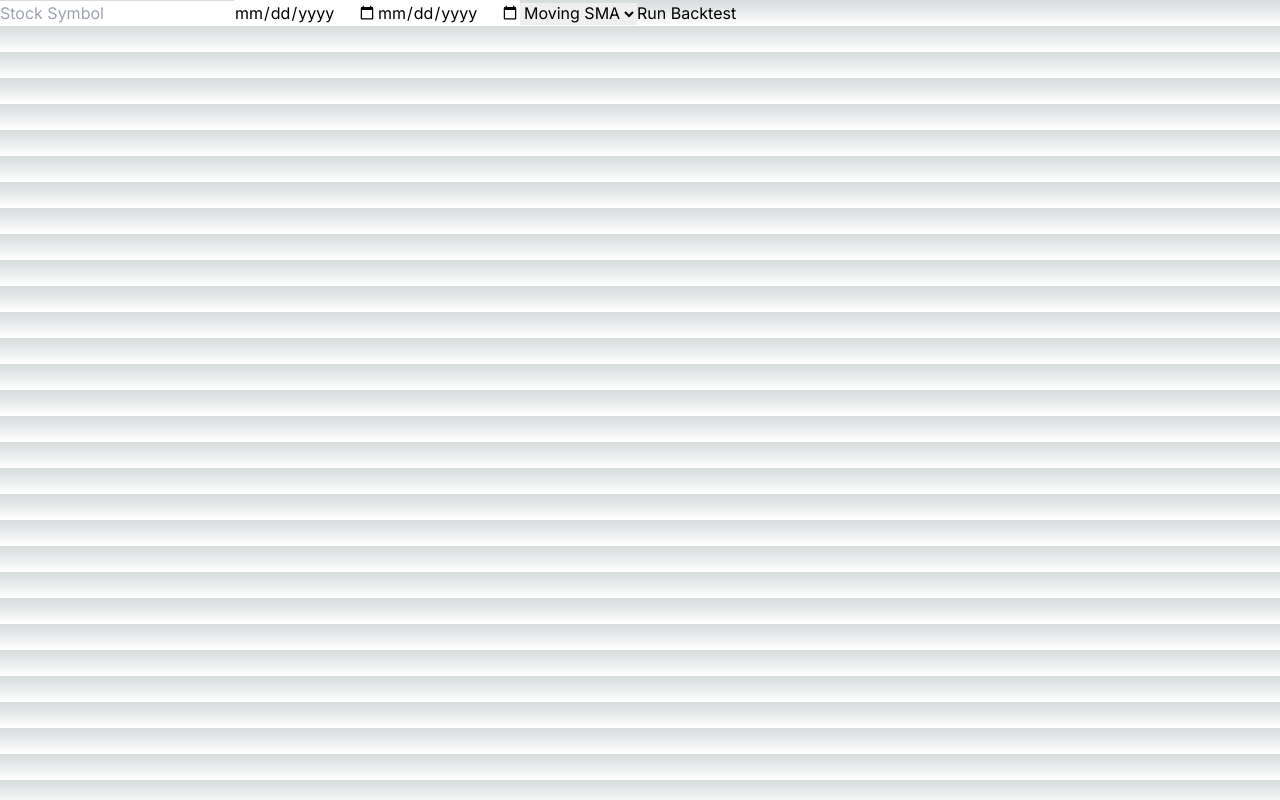
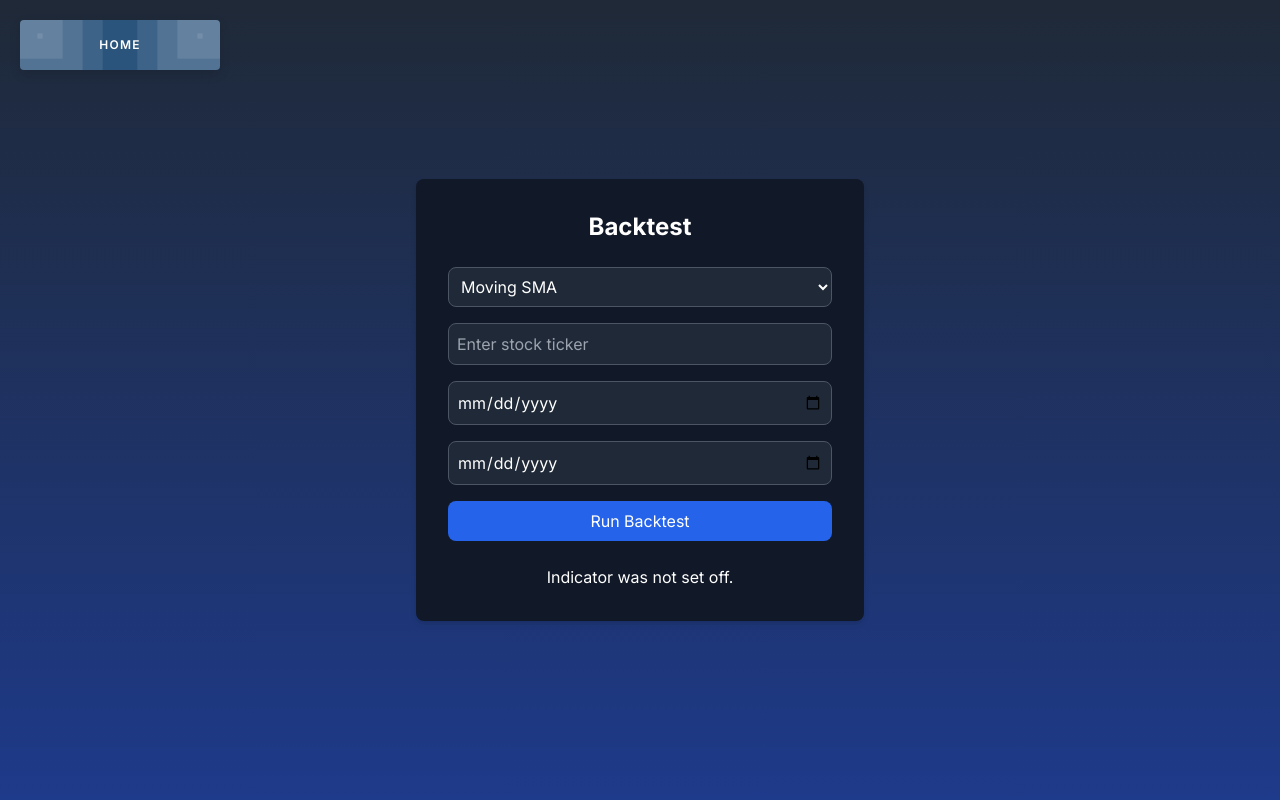
Before and after one commit to EMAlbright/tradingapp, a Next.js app: page /backtest in a window 1280 px wide. Built offline with nearby package versions, Linux system fonts and the light colour scheme.

Commit message:
Backtest UI done, routed to local

```diff
--- /dev/null
+++ b/src/app/backtest/backtest.css
@@ -0,0 +1,41 @@
+.homeButton {
+    position: absolute;
+    top: 20px;
+    left: 20px;
+    outline: 0;
+    display: inline-flex;
+    justify-content: space-between;
+    background: #2b547c;
+    min-width: 200px;
+    border: 0;
+    border-radius: 4px;
+    box-shadow: 0 4px 12px rgba(0, 0, 0, .1);
+    box-sizing: border-box;
+    padding: 16px 20px;
+    color: #fff;
+    font-size: 12px;
+    font-weight: 600;
+    letter-spacing: 1.2px;
+    text-transform: uppercase;
+    overflow: hidden;
+    cursor: pointer;
+  }
+
+  .homeButton:hover {
+    opacity: .95;
+  }
+
+  .homeButton .animation {
+    border-radius: 100%;
+    animation: ripple 0.6s linear infinite;
+  }
+
+  @keyframes ripple {
+    0% {
+      box-shadow: 0 0 0 0 rgba(247, 247, 247, 0.1), 0 0 0 20px rgba(255, 255, 255, 0.1), 0 0 0 40px rgba(255, 255, 255, 0.1), 0 0 0 60px rgba(255, 255, 255, 0.1);
+    }
+
+    100% {
+      box-shadow: 0 0 0 20px rgba(255, 255, 255, 0.1), 0 0 0 40px rgba(255, 255, 255, 0.1), 0 0 0 60px rgba(255, 255, 255, 0.1), 0 0 0 80px rgba(255, 255, 255, 0);
+    }
+  }
--- a/src/app/backtest/page.tsx
+++ b/src/app/backtest/page.tsx
@@ -1,60 +1,129 @@
-"use client"
-import React, { useState } from 'react';
+"use client";
+import React, { useEffect, useState } from 'react';
 import axios from 'axios';
-
+import Router, { useRouter } from "next/navigation";
+import "./backtest.css";
 interface BacktestResult {
-  // Define the structure of the backtest result based on your backend response
-  [key: string]: any;
+  AvgTrade: number;
+  BestTrade: number;
+  NumTrades: number;
+  PF: number;
+  TotalReturn: number;
+  HoldReturn: number;
+  WinRate: number;
+  WorstTrade: number;
 }
 
-const BacktestForm: React.FC = () => {
-  const [symbol, setSymbol] = useState<string>('');
-  const [startDate, setStartDate] = useState<string>('');
-  const [endDate, setEndDate] = useState<string>('');
-  const [strategy, setStrategy] = useState<string>('moving_sma');
-  const [results, setResults] = useState<BacktestResult | null>(null);
+export default function Backtest() {
+  const [data, setData] = useState<BacktestResult | null>(null);
+  const [strategy, setStrategy] = useState('');
+  const [stock, setStock] = useState('');
+  const [start, setStart] = useState('');
+  const [end, setEnd] = useState('');
+  const [loading, setLoading] = useState(false);
+  const router = useRouter();
 
-  const handleSubmit = async (e: React.FormEvent<HTMLFormElement>) => {
-    e.preventDefault();
-    try {
-      const response = await axios.post('http://localhost:8080/strategies', {
-        symbol,
-        startDate,
-        endDate,
-        strategy
+  const fetchData = () => {
+    setLoading(true);
+    axios.get('http://localhost:8080/api/strategies', {
+      params: { strategy, stock, start, end }
+    })
+    .then(response => {
+      setData(response.data);
+      setLoading(false);
+    })
+    .catch(error => {
+      console.error('Error fetching data:', error);
+      setLoading(false);
     });
-      setResults(response.data);
-    } catch (error) {
-      console.error('Error running backtest:', error);
-    }
   };
 
+  const handleSubmit = (event: React.FormEvent) => {
+    event.preventDefault();
+    fetchData();
+  };
+
+  const isValidData = (data: BacktestResult | null): data is BacktestResult => {
+    return data !== null &&
+      typeof data.AvgTrade === 'number' &&
+      typeof data.BestTrade === 'number' &&
+      typeof data.NumTrades === 'number' &&
+      typeof data.PF === 'number' &&
+      typeof data.TotalReturn === 'number' &&
+      typeof data.HoldReturn === 'number' &&
+      typeof data.WinRate === 'number' &&
+      typeof data.WorstTrade === 'number';
+  };
+
+  const onHome = async() =>{
+    router.push("/home");
+  }
+
   return (
-    <form onSubmit={handleSubmit}>
+    <div className="min-h-screen flex flex-col items-center justify-center bg-gradient-to-b from-gray-800 to-blue-900 text-white p-4">
+      <button className="homeButton" onClick={onHome}>
+        <i className="animation">
+      </i>Home<i className="animation"></i></button>
+      <div className="w-full max-w-md p-8 space-y-6 bg-gray-900 rounded-lg shadow-md">
+        <h1 className="text-2xl font-bold text-center">Backtest</h1>
+        <form onSubmit={handleSubmit} className="space-y-4">
+          <select
+            value={strategy}
+            onChange={(e) => setStrategy(e.target.value)}
+            className="w-full p-2 border border-gray-600 rounded-lg bg-gray-800 placeholder-gray-400 text-white"
+          >
+            <option value="moving_sma">Moving SMA</option>
+            <option value="rsi">RSI</option>
+            <option value="bollinger_band">Bollinger Band</option>
+            <option value="macd">MACD</option>
+            <option value="cci">CCI</option>
+            <option value="sar">SAR</option>
+            <option value="stochastic_oscillator">Stochastic Oscillator</option>
+          </select>
           <input
             type="text"
-        value={symbol}
-        onChange={(e) => setSymbol(e.target.value)}
-        placeholder="Stock Symbol"
+            value={stock}
+            onChange={(e) => setStock(e.target.value)}
+            className="w-full p-2 border border-gray-600 rounded-lg bg-gray-800 placeholder-gray-400 text-white"
+            placeholder="Enter stock ticker"
           />
           <input
             type="date"
-        value={startDate}
-        onChange={(e) => setStartDate(e.target.value)}
+            value={start}
+            onChange={(e) => setStart(e.target.value)}
+            className="w-full p-2 border border-gray-600 rounded-lg bg-gray-800 placeholder-gray-400 text-white"
           />
           <input
             type="date"
-        value={endDate}
-        onChange={(e) => setEndDate(e.target.value)}
+            value={end}
+            onChange={(e) => setEnd(e.target.value)}
+            className="w-full p-2 border border-gray-600 rounded-lg bg-gray-800 placeholder-gray-400 text-white"
           />
-      <select value={strategy} onChange={(e) => setStrategy(e.target.value)}>
-        <option value="moving_sma">Moving SMA</option>
-        {/* Add more strategies here */}
-      </select>
-      <button type="submit">Run Backtest</button>
-      {results && <div>Results: {JSON.stringify(results)}</div>}
+          <button
+            type="submit"
+            className="w-full p-2 bg-blue-600 hover:bg-blue-700 rounded-lg"
+            disabled={loading}
+          >
+            {loading ? 'Loading...' : 'Run Backtest'}
+          </button>
         </form>
+        {!data && !loading && <div className="text-center">Indicator was not set off.</div>}
+        {isValidData(data) && (
+          <div className="mt-4 p-4 white rounded-lg shadow-md">
+            <div className="text-center text-lg font-bold">Backtest Statistics:</div>
+            <div className="space-y-2">
+              <div>Total Return: {data.TotalReturn.toFixed(2)}%</div>
+              <div>Total Return if Held: {data.HoldReturn.toFixed(2)}%</div>
+              <div>Average Trade Return: {data.AvgTrade.toFixed(2)}%</div>
+              <div>Number of Trades: {data.NumTrades}</div>
+              <div>Win Rate: {data.WinRate.toFixed(2)}%</div>
+              <div>Best Trade: {data.BestTrade.toFixed(2)}%</div>
+              <div>Worst Trade: {data.WorstTrade.toFixed(2)}%</div>
+              <div>Profit Factor: {data.PF.toFixed(2)}</div>
+            </div>
+          </div>
+        )}
+    </div>
+    </div>
   );
-};
-
-export default BacktestForm;
+}
--- a/src/app/invested/page.tsx
+++ b/src/app/invested/page.tsx
@@ -32,7 +32,7 @@ export default function Invested () {
         <div className="investment">
           <hr />
           {investment !== null ? (
-            <p>Invested: ${investment} {percentage > 0 ? (
+            <p>Invested: ${investment.toFixed(2)} {percentage > 0 ? (
               <span className="positive-arrow">▲</span>
           ) : (
               <span className="negative-arrow">▼</span>
```
Also changed, not shown: 2 other files (tests, documents, lock files or other folders). Lines whose indentation alone changed are shown as unchanged.
